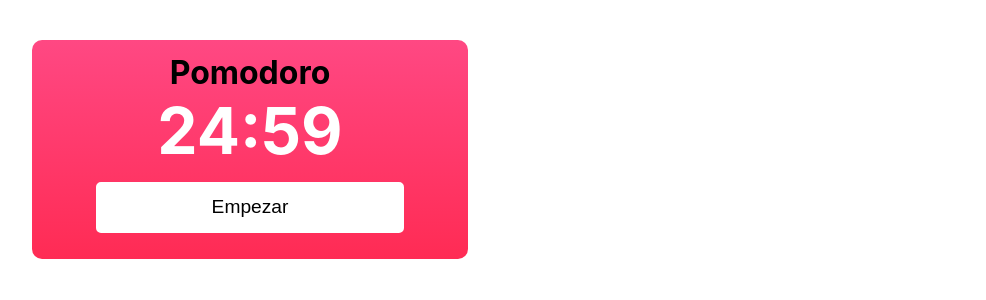
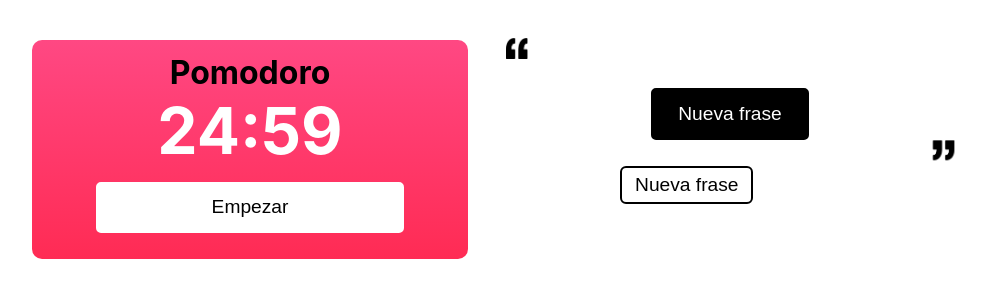
Before and after one commit to Novak-Fenocchio/Study-Place, a React (Create React App) app: page / in a window 1280 px wide. Shown: the top 300 px of the page, without its empty margins (6-992 px from the left). Built offline with nearby package versions, Linux system fonts and the light colour scheme.

Commit message:
quotes added

```diff
--- a/src/App.js
+++ b/src/App.js
@@ -2,12 +2,14 @@ import logo from './logo.svg';
 import './assets/css/index.css';
 
 import Pomodoro from './components/pomodoro';
+import Quotes from './components/quotes';
 
 function App() {
   return (
     <div className="App">
       <div className='container-sections'>
         <Pomodoro />
+        <Quotes/>
       </div>
     </div>
   );
--- a/src/assets/css/index.css
+++ b/src/assets/css/index.css
@@ -8,6 +8,28 @@
 /* Utilities */
 .btn {
   padding: 1vw 2vw;
+}
+.btn-black {
+  background-color: black;
+  border: 2px solid black;
+  border-radius: 5px;
+  color: white;
+  font-size: 1.5vw;
+}
+.btn-white {
+  background-color: white;
+  border: 2px solid black;
+  border-radius: 6px;
+  border-radius: black;
+  color: black;
+  font-size: 1.5vw;
+}
+.btn-black:hover,
+.btn-white:hover {
+  transform: scale(1.1);
+}
+.container-button {
+  text-align: center;
 }
 /* pomodoro */
 
@@ -25,7 +47,6 @@
   left: 3%;
   padding: 1vw 2vw;
   z-index: 0;
-
   width: 30%;
 }
 .section-pomodoro h1 {
@@ -47,6 +68,9 @@
   margin: 1vw 0 1vw;
   padding: 1vw 2vw;
   width: 80%;
+}
+.btn-next-quote {
+  padding: 0.5vw 1vw;
 }
 .section-pomodoro button:hover {
   transform: scale(1.1);
@@ -90,3 +114,40 @@
   background: black;
   color: white;
 }
+/* quotes */
+.container-quotes {
+  position: absolute;
+  left: 40vw;
+  top: 3vw;
+  width: 35vw;
+}
+.quote-container {
+  display: flex;
+  flex-direction: column;
+}
+.container-text-quote {
+  display: flex;
+  flex-direction: column;
+}
+.qoute-next {
+  font-size: 5vw;
+  font-weight: lighter;
+  margin-top: 1vw;
+}
+.quote-container img {
+  width: 5%;
+}
+.lastImagequote button {
+  margin-right: 5vw;
+  margin-top: 2vw;
+}
+.lastImagequote img {
+  transform: rotate(180deg);
+  float: right;
+}
+.text-qoute {
+  font-size: 1.5vw;
+}
+.btn-quote {
+  margin-top: 2vw;
+}
--- /dev/null
+++ b/src/components/quotes.jsx
@@ -0,0 +1,59 @@
+import React, { Component } from 'react'
+
+import quote from '../assets/img/quoteSimbol.png';
+
+export default class Quotes extends Component {
+
+    constructor()
+    {
+        super();
+        this.state = {
+            quote: false
+        }
+    }
+
+    getQuote = async() =>
+    {
+        const quoteGived = await fetch('http://api.forismatic.com/api/1.0/?method=getQuote&format=json&lang=en')
+        .then(res => res.json());
+
+        this.setState({
+            quote: quoteGived.quoteText
+        })
+    }
+
+
+
+    render() {
+        return (
+            <React.Fragment>
+                <div className='container-quotes'>
+                    <div className="quote-container">
+                        <div className="container-quote-image">
+                            <img src={quote} alt=""/>
+                        </div>
+                        <div className="container-text-quote">
+                        {
+                        this.state.quote == false &&
+                        <div className="container-button">
+                            <button className='btn btn-black btn-quote' onClick={this.getQuote}>Nueva frase</button>
+                        </div>
+                         }
+                         {this.state.quote != false &&
+                         <React.Fragment>
+                            <h1 className='text-qoute'><span>{this.state.quote}</span></h1>
+                         </React.Fragment>
+                        }
+                        </div>
+                        <div className="container-quote-image container-button lastImagequote">
+                            <button className='btn-white btn-next-quote' onClick={this.getQuote}>Nueva frase</button>
+                            <img src={quote}/>
+                        </div>
+                    </div>
+
+
+                </div>
+            </React.Fragment>
+        )
+    }
+}
```
Also changed, not shown: Untitled-1.png (added), src/assets/img/quoteSimbol.png (added).
